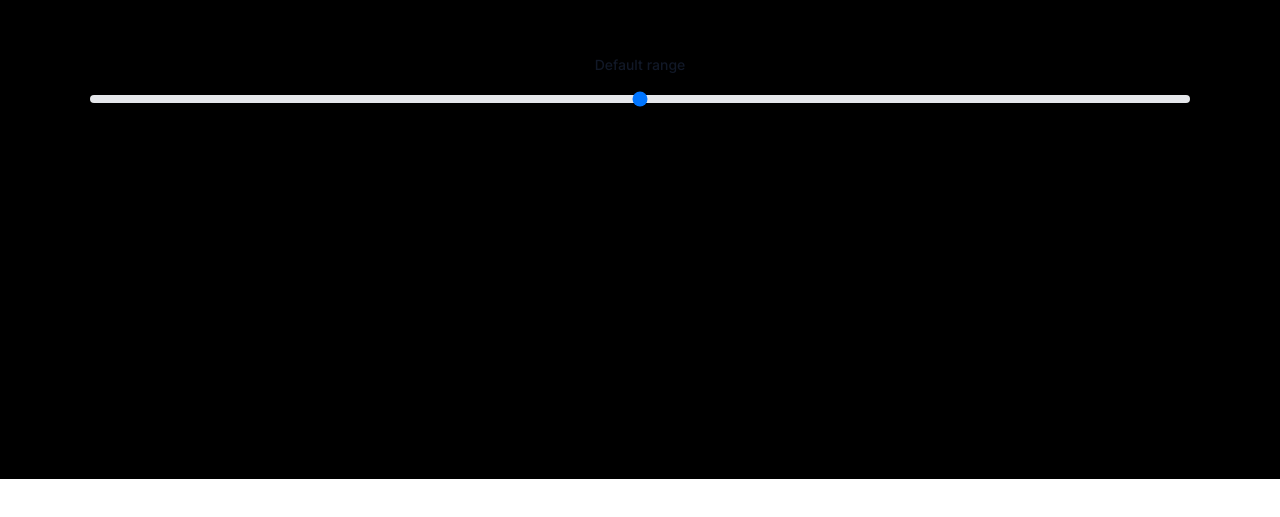
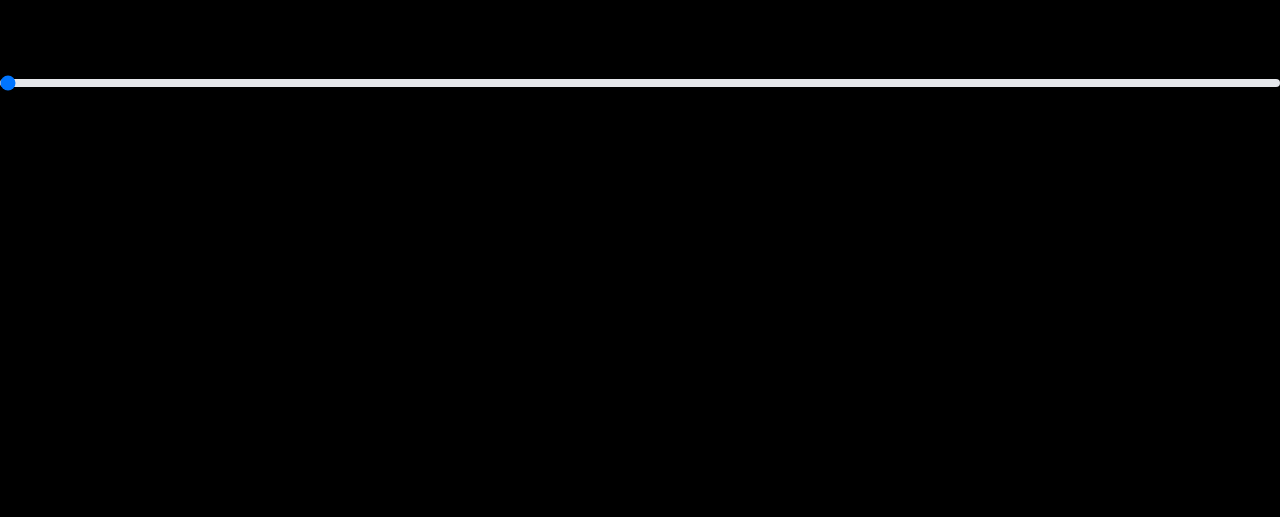
Before and after one commit to csmithxc/watch-web, a Next.js app: page / in a window 1280 px wide. Shown: the part 321-838 px from the top of the page. Before the commit the page ends 800 px from the top, so only its background shows below. Built offline with nearby package versions, Linux system fonts and the light colour scheme.

Commit message:
test: range input (2)

```diff
--- a/src/pages/index.tsx
+++ b/src/pages/index.tsx
@@ -22,19 +22,31 @@ import Seo from '@/components/Seo';
 export default function HomePage() {
   const [value, setValue] = React.useState(50);
 
+  const handleScroll = () => {
+    setValue((window.scrollY / 1000) * 100);
+  };
+
+  React.useEffect(() => {
+    window.addEventListener('scroll', handleScroll, { passive: true });
+
+    return () => {
+      window.removeEventListener('scroll', handleScroll);
+    };
+  });
+
   return (
     <Layout>
       {/* <Seo templateTitle='Home' /> */}
       <Seo />
 
-      <main className='bg-black'>
-        <section className='bg-black text-white'>
-          <div className='layout flex min-h-screen flex-col items-center justify-center text-center'>
+      <main className='no-scrollbar bg-black'>
+        <section className='no-scrollbar bg-black text-white'>
+          <div className='no-scrollbar layout flex min-h-screen flex-col items-center justify-center text-center'>
             {/* <Vercel className='text-5xl' /> */}
             {/* <h1 className='mt-4 text-white'>
               Next.js + Tailwind CSS + TypeScript Starter
             </h1> */}
-            <div className='flex w-full flex-col space-y-3'>
+            <div className='no-scrollbar flex h-[1000px] w-full justify-center space-y-3'>
               {/* <button className='flex-1 rounded-lg border-2 border-white py-4 text-xl'>
                 Test Button 1
               </button>
@@ -45,18 +57,18 @@ export default function HomePage() {
                 Test Button 3
               </button> */}
 
-              <label
+              {/* <label
                 htmlFor='default-range'
                 className='mb-2 block text-sm font-medium text-gray-900 dark:text-white'
               >
                 Default range
-              </label>
+              </label> */}
               <input
                 id='default-range'
                 type='range'
                 value={value}
                 onChange={(e) => setValue(parseInt(e.target.value))}
-                className='h-2 w-full cursor-pointer appearance-none rounded-lg bg-gray-200 dark:bg-gray-700'
+                className='fixed top-[50%] h-2 w-full cursor-pointer appearance-none rounded-lg bg-gray-200 dark:bg-gray-700'
               />
             </div>
             {/* <p className='mt-2 text-sm text-gray-800'>
--- a/src/styles/globals.css
+++ b/src/styles/globals.css
@@ -39,6 +39,17 @@
     unicode-range: U+0000-00FF, U+0131, U+0152-0153, U+02BB-02BC, U+02C6, U+02DA,
       U+02DC, U+2000-206F, U+2074, U+20AC, U+2122, U+2191, U+2193, U+2212,
       U+2215, U+FEFF, U+FFFD;
+  }
+
+  /* Hide scrollbar for Chrome, Safari and Opera */
+  .no-scrollbar::-webkit-scrollbar {
+    display: none;
+  }
+
+  /* Hide scrollbar for IE, Edge and Firefox */
+  .no-scrollbar {
+    -ms-overflow-style: none; /* IE and Edge */
+    scrollbar-width: none; /* Firefox */
   }
 
   .cursor-newtab {
```
